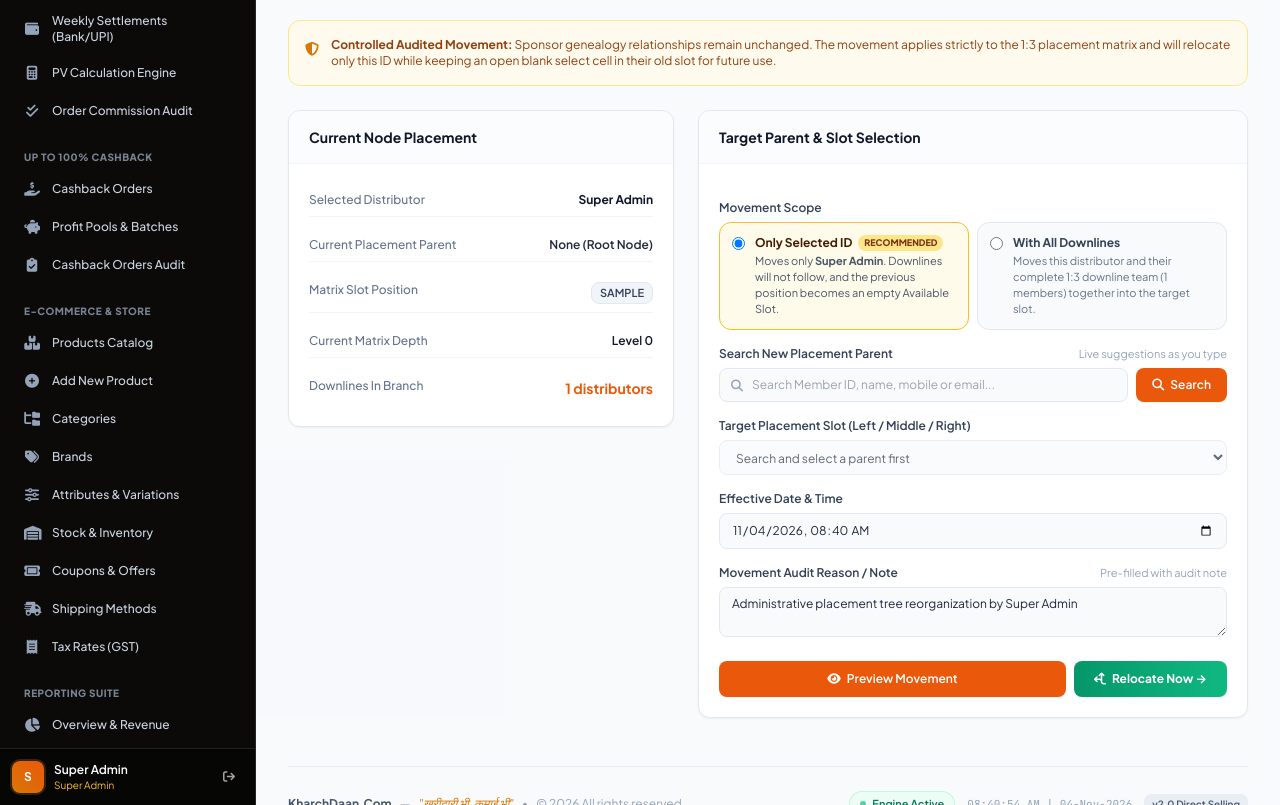
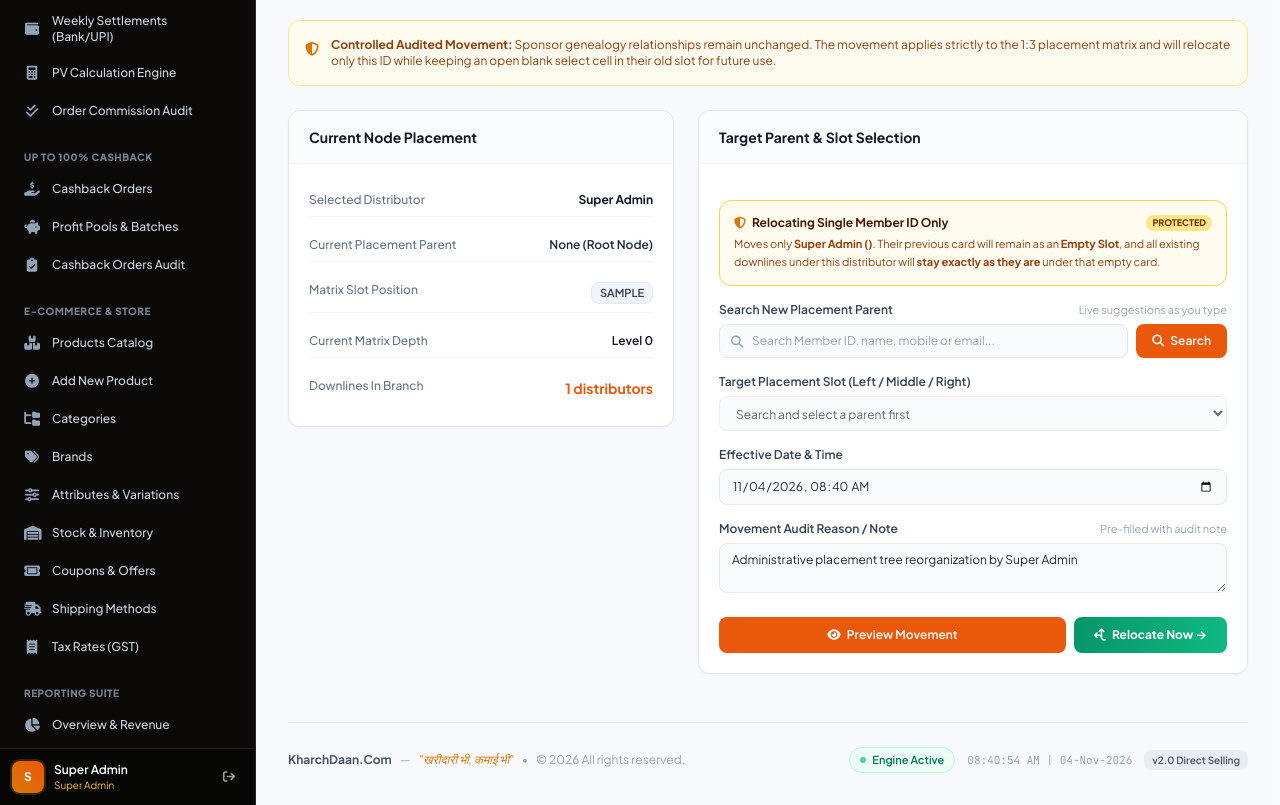
Before and after one commit to technomantraindia-lang/kharchdaan-backend, a Laravel app: page /super-admin/mlm/tree/move/1 in a window 1280 px wide. Shown: the part 367-1172 px from the top of the page. Run offline with Laravel 12, Linux system fonts and the light colour scheme; a user stored in the database is signed in; data comes from the database, SQL or seed files in the repository; tables that the repository leaves empty hold one stand-in row (values such as "Sample post"); parts of the project's set-up code (start-up, migrations or seed data) failed here and were passed over; some libraries are stand-ins or nearby versions.

Commit message:
fix(mlm): move only customer leaving empty slot box and preserving downlines in place

```diff
--- a/app/Services/Mlm/MlmMovementService.php
+++ b/app/Services/Mlm/MlmMovementService.php
@@ -96,7 +96,7 @@ class MlmMovementService
                     $slotDetails[] = [
                         'position' => $slotPos,
                         'is_idle' => $child?->is_idle_slot ?? false,
-                        'label' => ucfirst($slotPos) . ' Slot' . ($child?->is_idle_slot ? ' [Vacant ' . ($child->user?->name ?? 'Idle') . ']' : ' [Open]'),
+                        'label' => ucfirst($slotPos) . ' Slot' . ($child?->is_idle_slot ? ' [Empty Slot]' : ' [Open]'),
                     ];
                 }
 
@@ -354,7 +354,11 @@ class MlmMovementService
             ->first();
 
         if ($existingBlank) {
-            $existingBlank->update(['status' => Member::STATUS_ACTIVE]);
+            $existingBlank->update([
+                'status' => Member::STATUS_ACTIVE,
+                'idle_slot_label' => 'Empty Slot',
+            ]);
+            $existingBlank->user?->update(['name' => 'Empty Slot']);
             return $existingBlank;
         }
 
@@ -367,7 +371,7 @@ class MlmMovementService
         }
 
         $customerRole = Role::firstOrCreate(['name' => 'Customer', 'guard_name' => 'web']);
-        $slotLabel = 'Idle - ' . $count;
+        $slotLabel = 'Empty Slot';
 
         $user = User::create([
             'name' => $slotLabel,
--- a/app/Services/Mlm/MlmTreeService.php
+++ b/app/Services/Mlm/MlmTreeService.php
@@ -192,6 +192,7 @@ class MlmTreeService
             $detachedChildren = Member::query()
                 ->where('detached_parent_id', $member->placement_parent_id)
                 ->where('detached_parent_position', $member->placement_position)
+                ->whereNull('placement_parent_id')
                 ->get();
 
             foreach ($detachedChildren as $detached) {
@@ -306,6 +307,7 @@ class MlmTreeService
         $cid = $member->customer_id;
         $isTopRoot = ($cid === 'C22020008');
         $idleCodes = [
+            'C25070003' => 'Idle - 1',
             'C25070004' => 'Idle - 2',
             'C25070005' => 'Idle - 3',
             'C25070006' => 'Idle - 4',
@@ -319,8 +321,13 @@ class MlmTreeService
             'C25070014' => 'Idle - 12',
             'C25070015' => 'Idle - 13',
         ];
-        $isIdleSlot = (bool) ($member->is_idle_slot || isset($idleCodes[$cid]));
-        $idleLabel = $member->idle_slot_label ?? ($idleCodes[$cid] ?? null);
+
+        $isVacantSlot = ($member->idle_slot_label === 'Empty Slot')
+            || ($member->user?->name === 'Empty Slot')
+            || ($member->is_idle_slot && ! $member->appreciation_member_id && ! isset($idleCodes[$cid]) && ! str_starts_with($member->idle_slot_label ?? '', 'Idle'));
+
+        $isIdleSlot = (bool) ($member->is_idle_slot || isset($idleCodes[$cid])) && ! $isVacantSlot;
+        $idleLabel = $member->idle_slot_label ?? ($idleCodes[$cid] ?? ($isVacantSlot ? 'Empty Slot' : null));
 
         $companyLabel = match (true) {
             $isTopRoot => 'Top ID: 1 - Nimesh Jagirdar (Master Root)',
@@ -330,7 +337,7 @@ class MlmTreeService
 
         $appreciationMember = null;
         $promotedInfo = null;
-        if ($member->appreciation_member_id) {
+        if ($isIdleSlot && $member->appreciation_member_id) {
             $appMember = $member->appreciationMember ?? Member::with(['user.addresses'])->find($member->appreciation_member_id);
             if ($appMember) {
                 $isExpired = $member->appreciation_expires_at && $member->appreciation_expires_at->isPast();
@@ -371,23 +378,24 @@ class MlmTreeService
         $address = $member->user?->addresses?->first();
 
         // When a member is promoted to this idle slot, show the promoted member's identity at this card!
-        $displayName = $isTopRoot
-            ? '1 - Nimesh Jagirdar'
-            : ($isIdleSlot
-                ? ($promotedInfo ? $promotedInfo['name'] : ($idleLabel ?? $member->user?->name))
-                : ($member->user?->name ?? 'Unnamed member'));
+        $displayName = match (true) {
+            $isTopRoot => '1 - Nimesh Jagirdar',
+            $isVacantSlot => 'Empty Slot',
+            $isIdleSlot => ($promotedInfo ? $promotedInfo['name'] : ($idleLabel ?? $member->user?->name)),
+            default => ($member->user?->name ?? 'Unnamed member'),
+        };
 
         $displayPhone = ($isIdleSlot && $promotedInfo)
             ? $promotedInfo['phone']
-            : $member->user?->phone;
+            : ($isVacantSlot ? '' : $member->user?->phone);
 
         $displayEmail = ($isIdleSlot && $promotedInfo)
             ? $promotedInfo['email']
-            : $member->user?->email;
+            : ($isVacantSlot ? '' : $member->user?->email);
 
         return [
             'id' => (int) $member->id,
-            'customer_id' => ($isIdleSlot && $promotedInfo) ? $promotedInfo['customer_id'] : $member->customer_id,
+            'customer_id' => $isVacantSlot ? 'Vacant' : (($isIdleSlot && $promotedInfo) ? $promotedInfo['customer_id'] : $member->customer_id),
             'slot_customer_id' => $member->customer_id,
             'name' => $displayName,
             'email' => $displayEmail,
@@ -400,6 +408,7 @@ class MlmTreeService
             'is_company_node' => $isTopRoot || ($isIdleSlot && ! $promotedInfo),
             'is_top_root' => $isTopRoot,
             'is_idle_slot' => $isIdleSlot,
+            'is_vacant_slot' => $isVacantSlot,
             'idle_slot_label' => $idleLabel,
             'company_label' => $companyLabel,
             'appreciation_member' => $appreciationMember,
@@ -410,8 +419,8 @@ class MlmTreeService
             'promotions_held' => $promotionsHeld,
             'is_dual_placed' => count($promotionsHeld) > 0,
             'downline_count' => $downlineCount,
-            'status' => ($isIdleSlot && $promotedInfo) ? ($promotedInfo['status'] ?? 'active') : $member->status,
-            'status_label' => ucfirst(($isIdleSlot && $promotedInfo) ? ($promotedInfo['status'] ?? 'active') : $member->status),
+            'status' => $isVacantSlot ? 'vacant' : (($isIdleSlot && $promotedInfo) ? ($promotedInfo['status'] ?? 'active') : $member->status),
+            'status_label' => $isVacantSlot ? 'Empty Slot' : ucfirst(($isIdleSlot && $promotedInfo) ? ($promotedInfo['status'] ?? 'active') : $member->status),
             'kyc_status' => ($isIdleSlot && $promotedInfo) ? ($promotedInfo['kyc_status'] ?? 'approved') : $member->kyc_status,
             'position' => $member->placement_position,
             'position_label' => $member->placement_position
@@ -459,10 +468,7 @@ class MlmTreeService
 
         $slots = Member::query()
             ->with(['user', 'appreciationMember.user', 'placementParent.user'])
-            ->where(function ($q) use ($idleCodes) {
-                $q->where('is_idle_slot', true)
-                    ->orWhereHas('user', fn ($uq) => $uq->whereIn('mlm_member_id', array_keys($idleCodes)));
-            })
+            ->whereHas('user', fn ($uq) => $uq->whereIn('mlm_member_id', array_keys($idleCodes)))
             ->get();
 
         return $slots->map(function (Member $slot) use ($idleCodes) {
--- a/resources/views/admin/mlm/move.blade.php
+++ b/resources/views/admin/mlm/move.blade.php
@@ -145,30 +145,14 @@
                     <input type="hidden" name="confirmed" id="movementConfirmed" value="0">
 
                     <!-- Movement Scope Selection -->
-                    <div>
-                        <label class="block font-semibold text-slate-700 mb-1.5">Movement Scope</label>
-                        <div class="grid grid-cols-1 sm:grid-cols-2 gap-2">
-                            <label class="p-3 border rounded-xl flex items-start gap-2.5 cursor-pointer transition bg-amber-50/70 border-amber-300 text-amber-950 shadow-2xs has-[:checked]:bg-amber-50 has-[:checked]:border-amber-400">
-                                <input type="radio" name="move_mode" value="single" class="mt-0.5 text-amber-600 focus:ring-amber-500" checked>
-                                <div>
-                                    <div class="font-bold text-xs flex items-center gap-1.5">
-                                        <span>Only Selected ID</span>
-                                        <span class="px-1.5 py-0.2 rounded text-[9px] font-black bg-amber-200 text-amber-900 uppercase">Recommended</span>
-                                    </div>
-                                    <div class="text-[11px] text-slate-600 mt-0.5">
-                                        Moves only <strong>{{ $member->user?->name }}</strong>. Downlines will not follow, and the previous position becomes an empty Available Slot.
-                                    </div>
-                                </div>
-                            </label>
-                            <label class="p-3 border rounded-xl flex items-start gap-2.5 cursor-pointer transition bg-slate-50 border-slate-200 text-slate-700 hover:bg-slate-100/70">
-                                <input type="radio" name="move_mode" value="subtree" class="mt-0.5 text-amber-600 focus:ring-amber-500">
-                                <div>
-                                    <div class="font-bold text-xs">With All Downlines</div>
-                                    <div class="text-[11px] text-slate-500 mt-0.5">
-                                        Moves this distributor and their complete 1:3 downline team ({{ $subtree_count }} members) together into the target slot.
-                                    </div>
-                                </div>
-                            </label>
+                    <input type="hidden" name="move_mode" value="single">
+                    <div class="p-3.5 border rounded-xl bg-amber-50/80 border-amber-300 text-amber-950 shadow-2xs space-y-1">
+                        <div class="font-bold text-xs flex items-center justify-between">
+                            <span class="flex items-center gap-1.5"><i class="fas fa-shield-alt text-amber-600"></i> Relocating Single Member ID Only</span>
+                            <span class="px-1.5 py-0.2 rounded text-[9px] font-black bg-amber-200 text-amber-900 uppercase">Protected</span>
+                        </div>
+                        <div class="text-[11px] text-amber-800 leading-relaxed">
+                            Moves only <strong>{{ $member->user?->name }} ({{ $member->customer_id }})</strong>. Their previous card will remain as an <strong>Empty Slot</strong>, and all existing downlines under this distributor will <strong>stay exactly as they are</strong> under that empty card.
                         </div>
                     </div>
 
```
Also changed, not shown: resources/views/admin/mlm/tree.blade.php (+72 -34 lines), tests/Feature/MlmMovementTest.php (+83 -0 lines).
